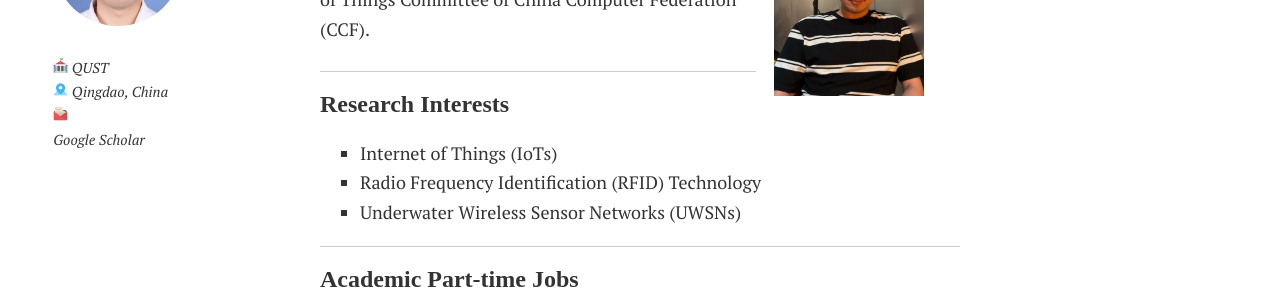
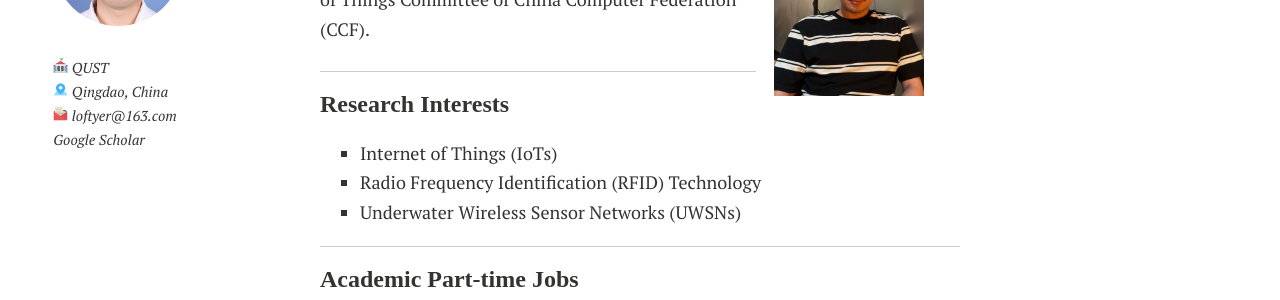
Before and after one commit to LoftyerLK/LoftyerLK.github.io, a Jekyll site: the page built from index.md, in a window 1280 px wide. Shown: the part 212-512 px from the top of the page. Built offline with Jekyll 4.4.1, drawn with Linux system fonts in a browser that asks for light colours; nearby versions of some CDN libraries; comment, search, counter and statistics services are not loaded; a style sheet for code colours, icons or effects is not loaded.

Commit message:
Update author-bio.html

```diff
--- a/_includes/author-bio.html
+++ b/_includes/author-bio.html
@@ -10,7 +10,7 @@
 
 {% if site.owner.google_plus %}<p style="text-indent:0;"><a href="{{ site.owner.google_plus }}"><i class="icon-google-plus"><img src="/images/logo/Google Scholar.png" width="15" height="15"></i> Google+</a></p>{% endif %}
 
-{% if site.owner.email %}<p style="text-indent:0;"><a href="mailto:{{ site.owner.email }}" target="_blank"><img src="/images/logo/email.png" width="15" height="15"> </a></p>{% endif %}
+{% if site.owner.email %}<p style="text-indent:0;"><a href="mailto:{{ site.owner.email }}" target="_blank"><img src="/images/logo/email.png" width="15" height="15"> loftyer@163.com </a></p>{% endif %}
 
 
 
```
